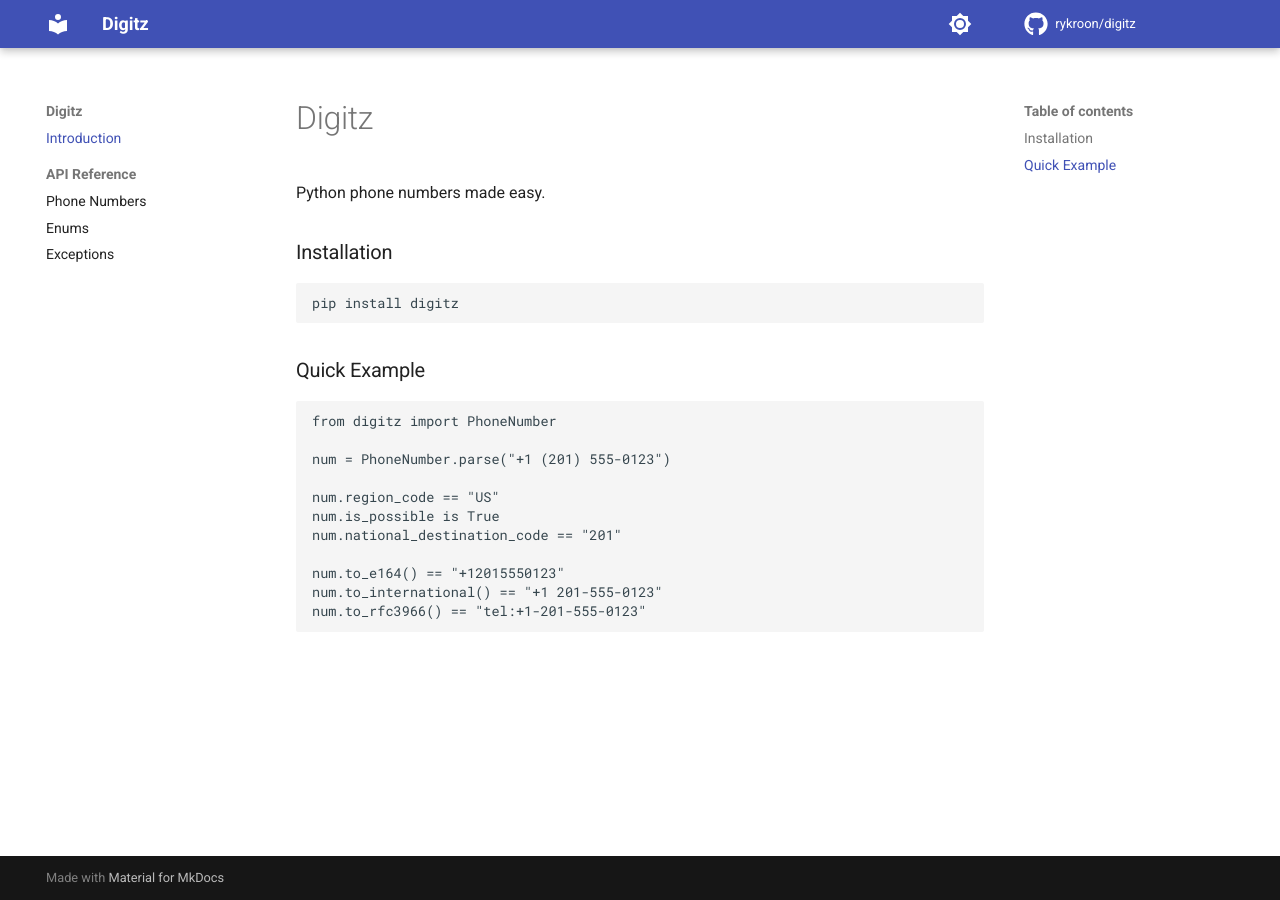
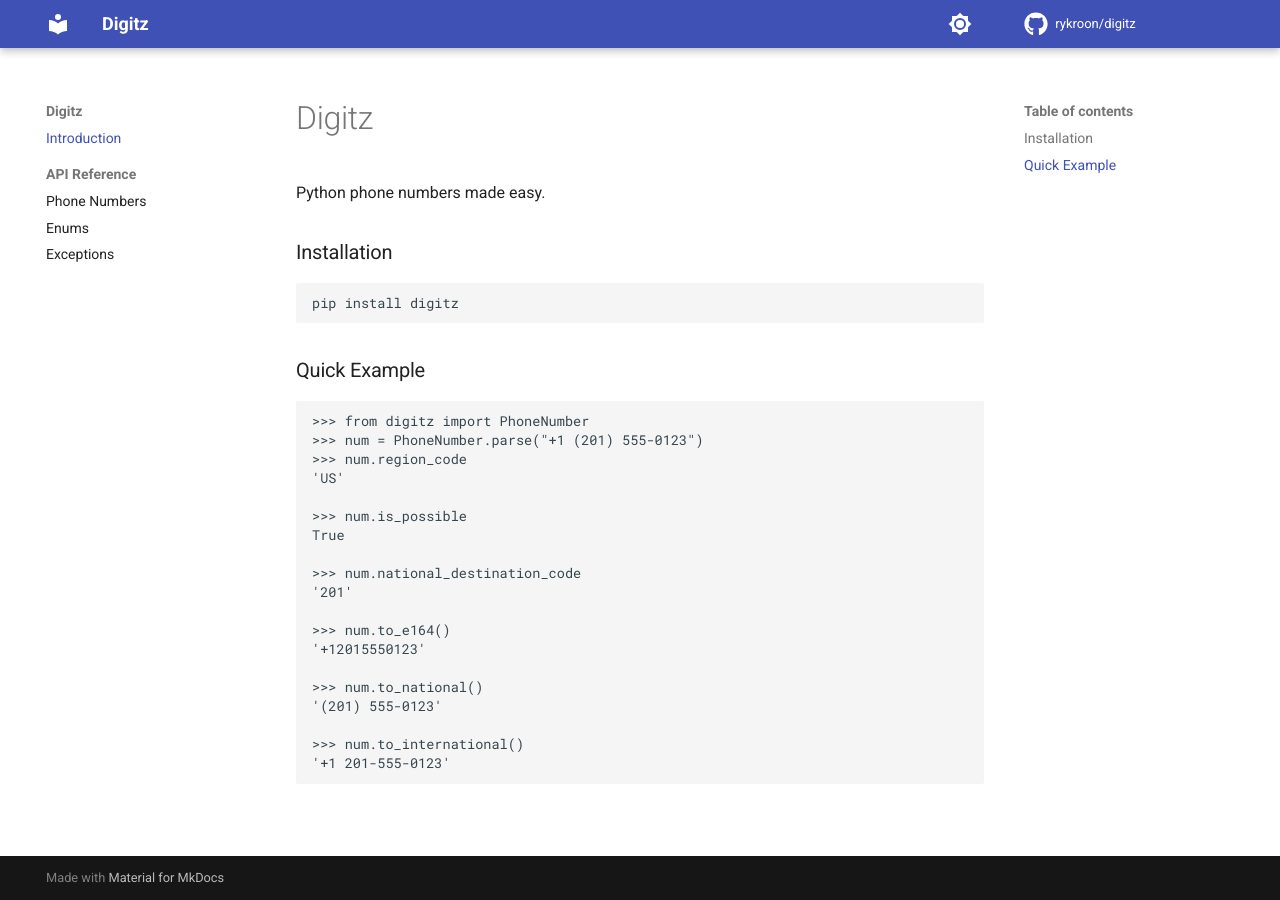
Before and after one commit to rykroon/digitz, an MkDocs documentation site: the page built from docs/index.md, in a window 1280 px wide. Built offline with MkDocs 1.6.1 and Material for MkDocs 9.7.7, drawn with Linux system fonts in a browser that asks for light colours; comment, search, counter and statistics services are not loaded.

````diff
--- a/docs/index.md
+++ b/docs/index.md
@@ -11,15 +11,23 @@ pip install digitz
 
 ### Quick Example
 ```
-from digitz import PhoneNumber
+>>> from digitz import PhoneNumber
+>>> num = PhoneNumber.parse("+1 (201) 555-0123")
+>>> num.region_code
+'US'
 
-num = PhoneNumber.parse("+1 (201) 555-0123")
+>>> num.is_possible
+True
 
-num.region_code == "US"
-num.is_possible is True
-num.national_destination_code == "201"
+>>> num.national_destination_code
+'201'
 
-num.to_e164() == "+12015550123"
-num.to_international() == "+1 201-555-0123"
-num.to_rfc3966() == "tel:+1-201-555-0123"
+>>> num.to_e164()
+'+12015550123'
+
+>>> num.to_national()
+'(201) 555-0123'
+
+>>> num.to_international()
+'+1 201-555-0123'
 ```
````
Also changed, not shown: README.md (+14 -11 lines).
